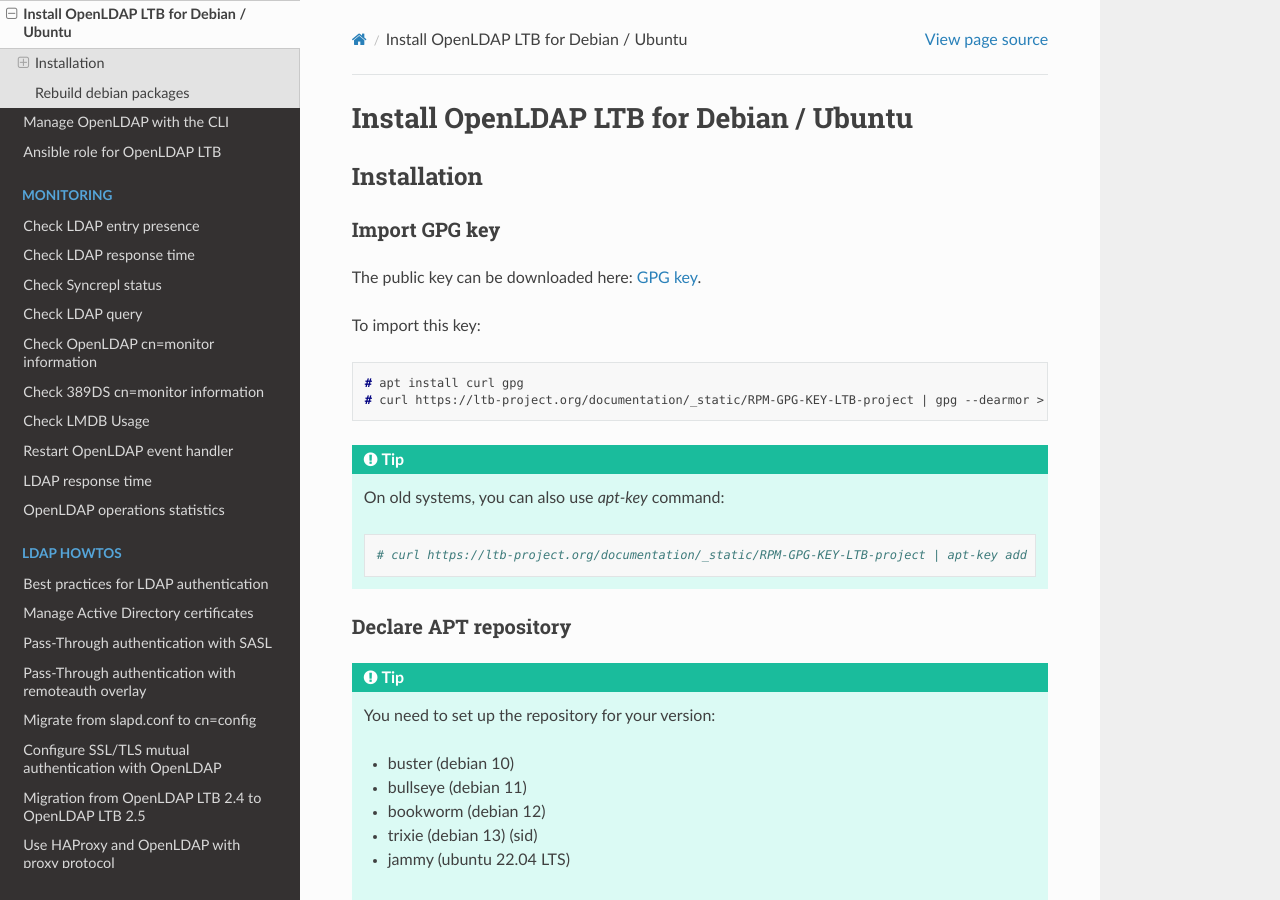
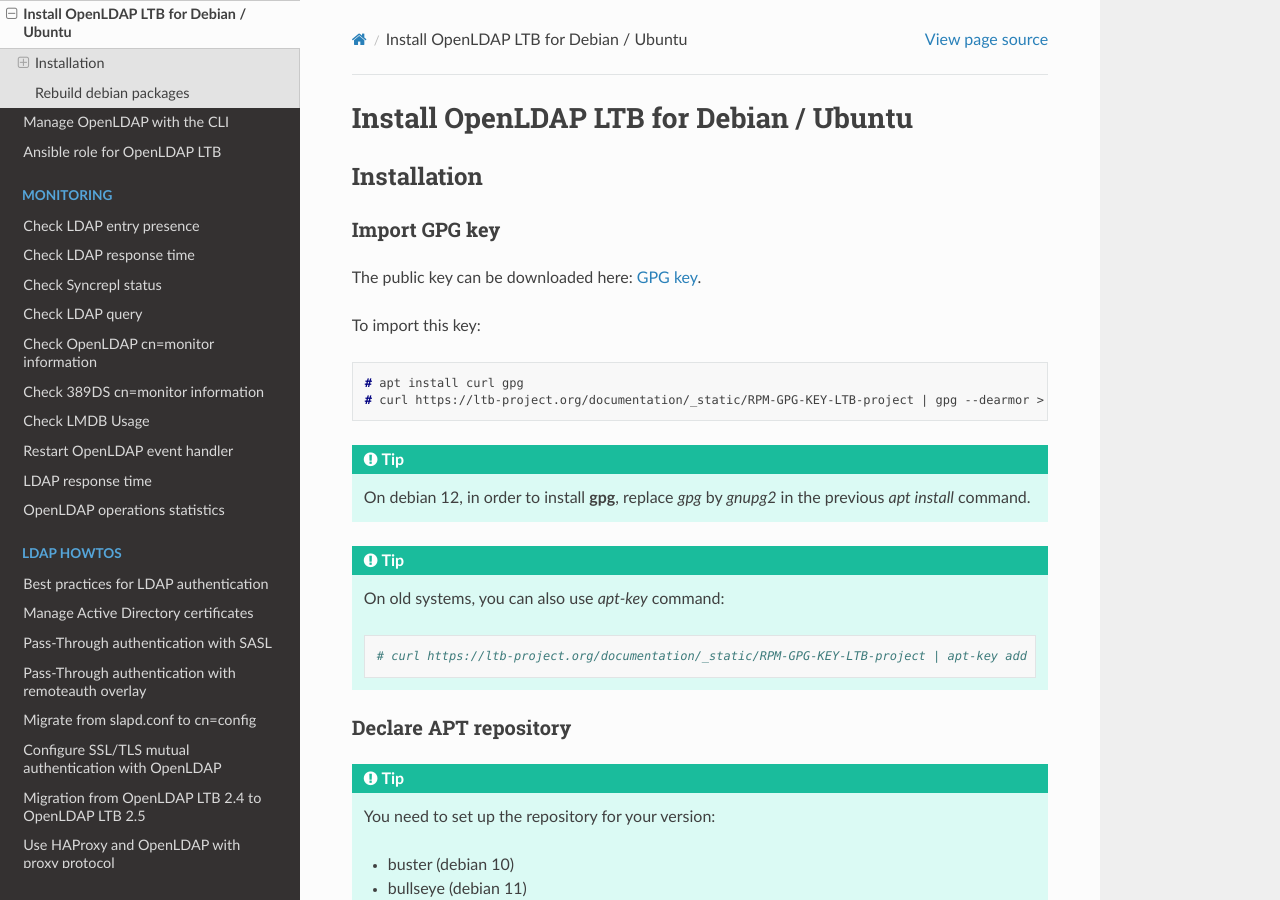
Before and after one commit to ltb-project/documentation, a Sphinx documentation site: the page built from source/openldap-deb.rst, in a window 1280 px wide and 900 px high. Built offline with Sphinx 7.4.7 and the Read the Docs theme 3.1.0, drawn with Linux system fonts in a browser that asks for light colours.

Commit message:
Update openldap-deb.rst
Added some info on how to install gpg on debian 12

```diff
--- a/source/openldap-deb.rst
+++ b/source/openldap-deb.rst
@@ -18,6 +18,8 @@
     # apt install curl gpg
     # curl https://ltb-project.org/documentation/_static/RPM-GPG-KEY-LTB-project | gpg --dearmor > /usr/share/keyrings/ltb-project-openldap-archive-keyring.gpg
 
+.. tip::
+    On debian 12, in order to install **gpg**, replace *gpg* by *gnupg2* in the previous *apt install* command.
 
 .. tip::
     On old systems, you can also use `apt-key` command::
```
